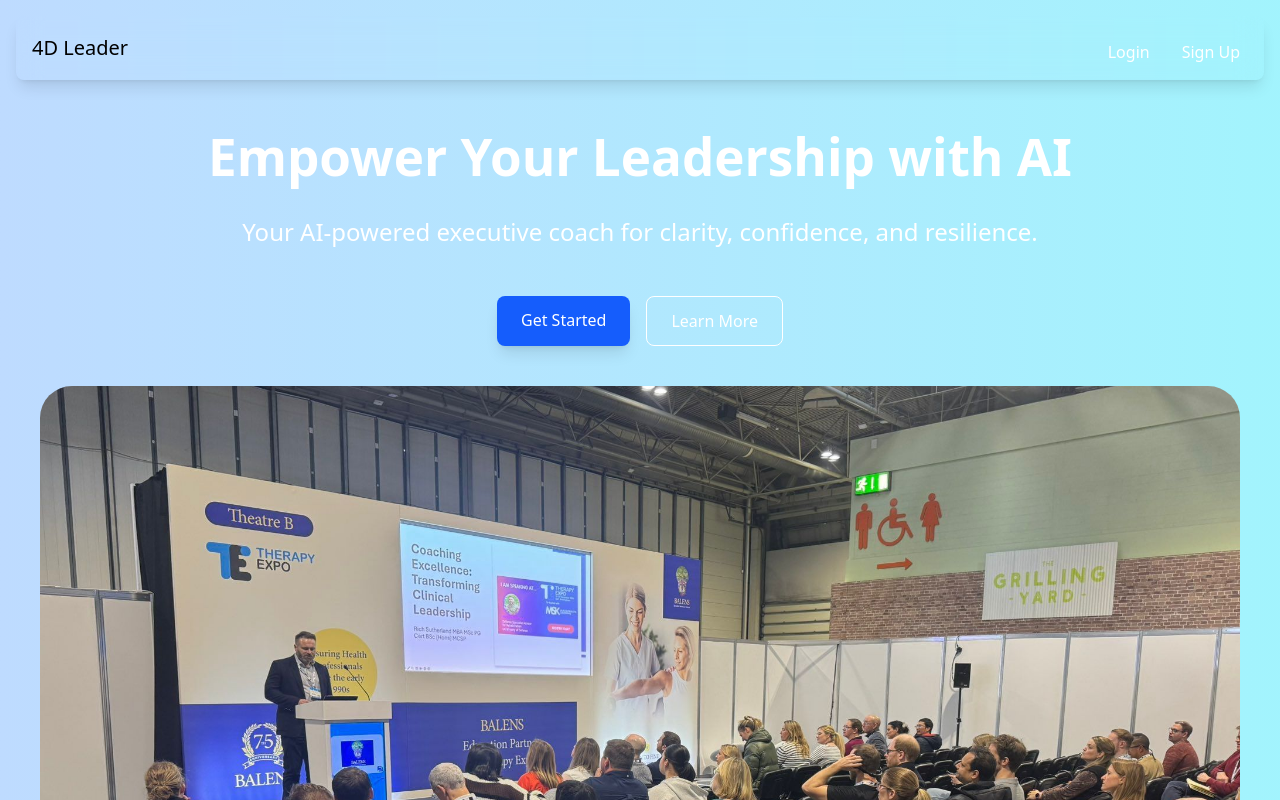
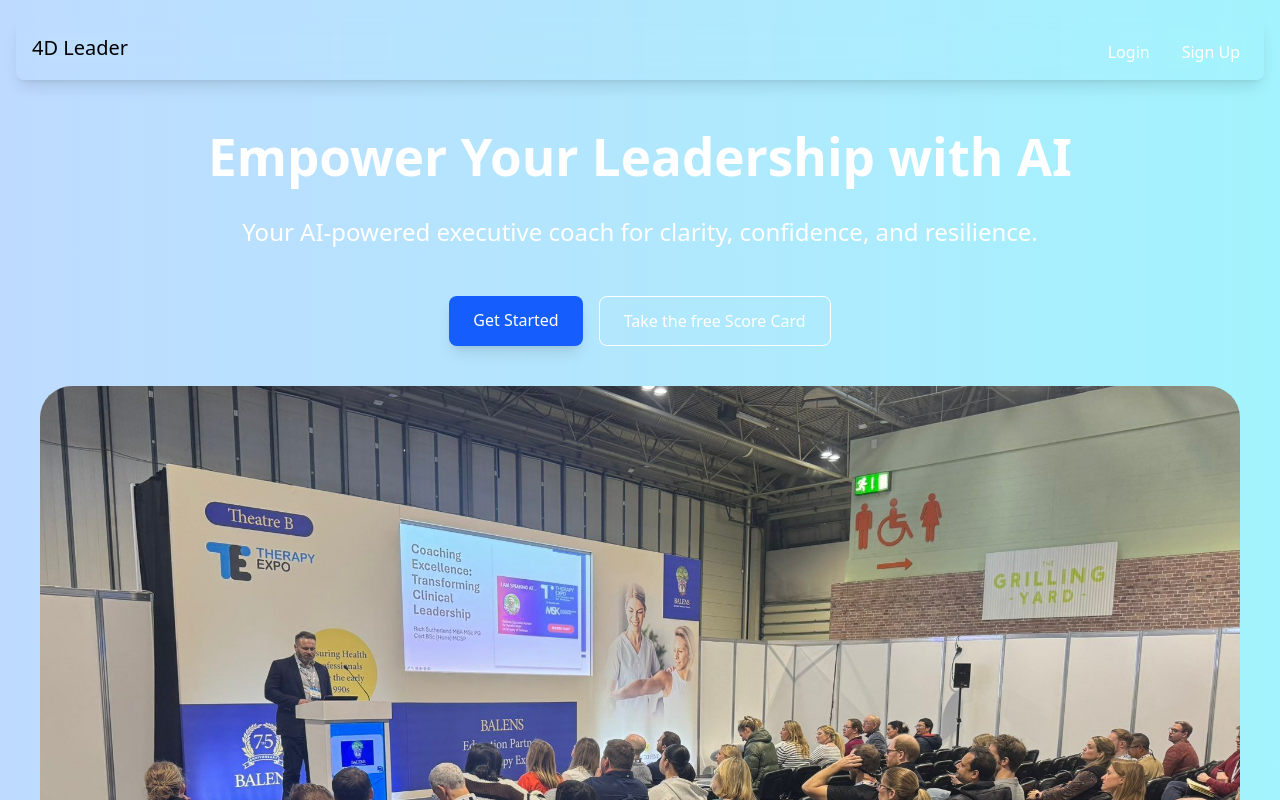
Before and after one commit to jlanzon/4D-Performance-Web-Application, a React (Vite) app: page / in a window 1280 px wide. Shown: the top 800 px of the page. Built offline with nearby package versions, Linux system fonts and the light colour scheme; no server answers.

Commit message:
Update Home page link and styling for Score Card call-to-action

```diff
--- a/src/Pages/Home/index.jsx
+++ b/src/Pages/Home/index.jsx
@@ -59,10 +59,10 @@ export default function Home() {
                   Get Started
                 </a>
                 <a
-                  href="/learn-more"
-                  className="border border-white text-white font-semibold py-3 px-6 rounded-lg hover:bg-blue-600 hover:text-white transition duration-300"
+                  href="/scorecard"
+                  className="border border-white text-white   font-semibold py-3 px-6 rounded-lg hover:bg-cyan-600 hover:text-white transition duration-300 border-opacity-50"
                 >
-                  Learn More
+                  Take the free Score Card
                 </a>
               </div>
               <img
```
